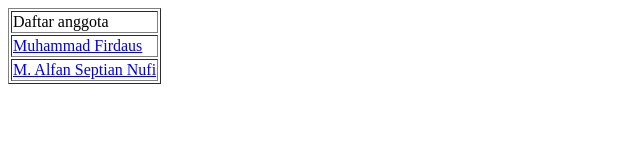
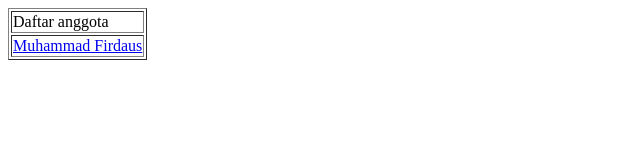
Before and after one commit to MuhammadFirdaus210/INF206-2023-A-JunkExchange, a plain HTML site: page index.html in a window 1280 px wide. Shown: the whole page, without its empty margins (0-640 px from the left). Drawn offline with Linux system fonts and the light colour scheme.

Commit message:
Update index.html

```diff
--- a/index.html
+++ b/index.html
@@ -8,7 +8,6 @@
     <table border=”0”>
       <tr><td>Daftar anggota</td></tr>
       <tr><td><a href = "2108107010075.html">Muhammad Firdaus</a></td></tr>
-      <tr><td><a href = "2108107010047.html">M. Alfan Septian Nufi</a></td></tr>
     </table>
   </body>
 </html>
```
